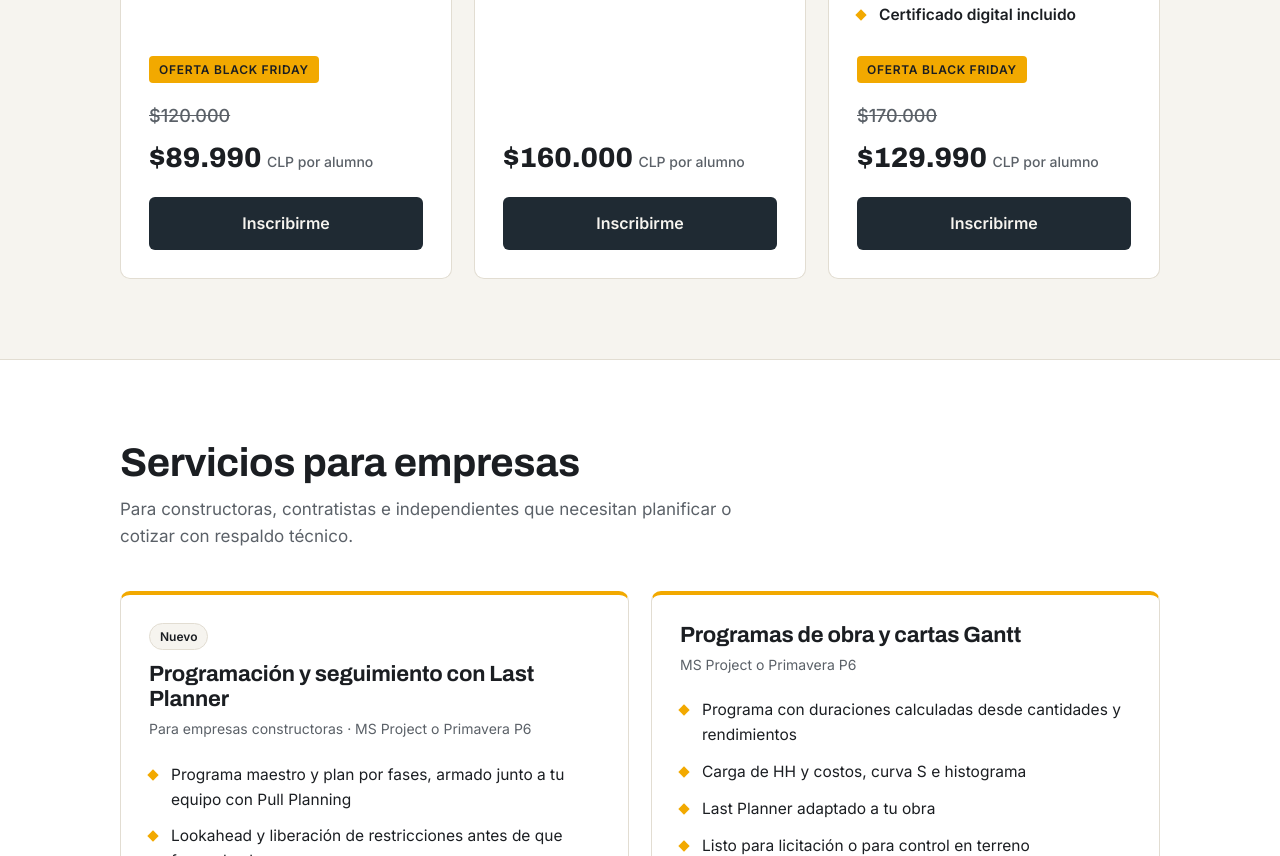
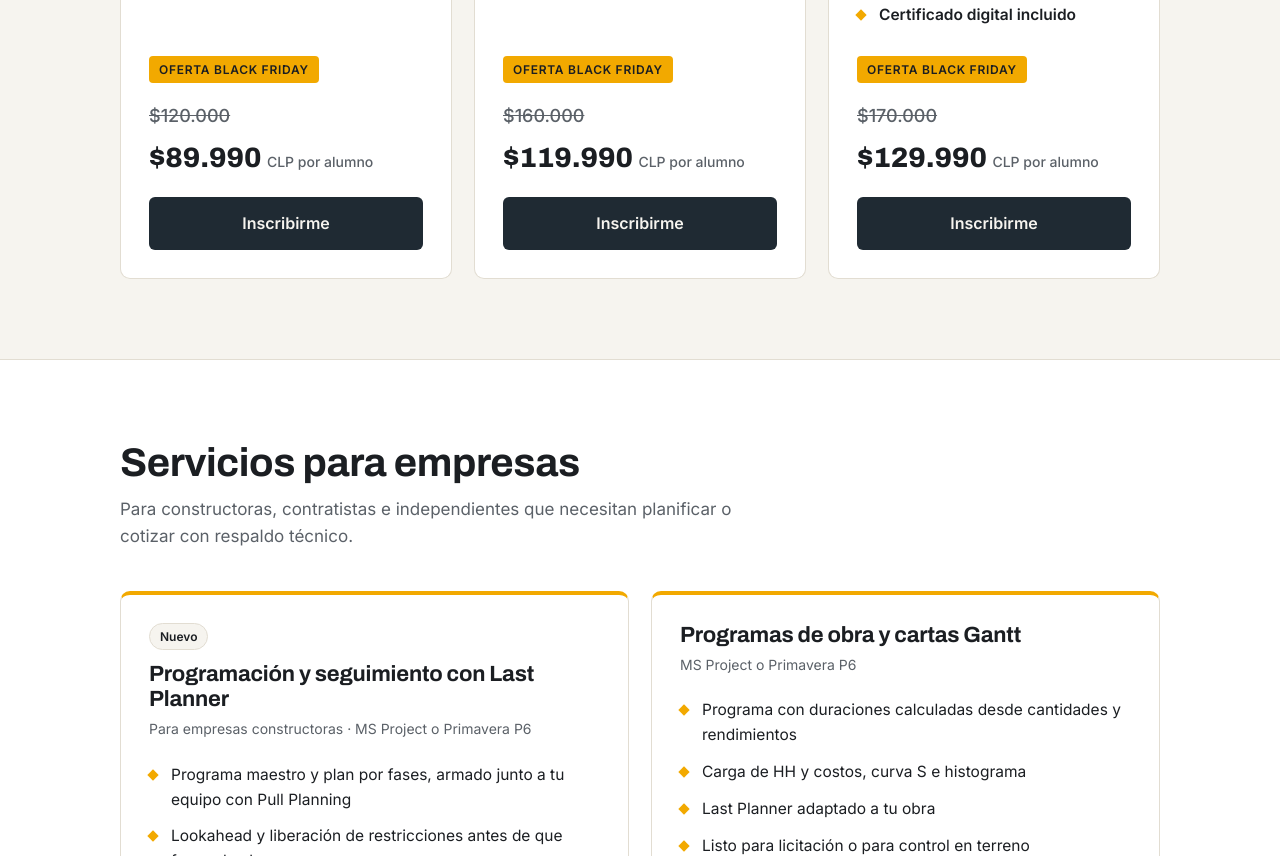
Before and after one commit to delaoficinaalterreno/delaoficinaalterreno.github.io, a plain HTML site: page index.html in a window 1280 px wide. Shown: the part 1551-2407 px from the top of the page. Drawn offline with Linux system fonts and the light colour scheme.

Commit message:
Precio Black Friday curso de Cubicación e Interpretación de Planos
Co-Authored-By: Claude Sonnet 5.5 <noreply@anthropic.com>
Claude-Session: https://claude.ai/code/session_018yu76b4VVSx7BTJvEMWQNg

```diff
--- a/index.html
+++ b/index.html
@@ -164,7 +164,8 @@ footer{background:#161e25;color:#9aa3ab;font-size:14px;padding:22px 0;text-align
           <li>Armado de presupuesto para cotizar y licitar</li>
           <li><b>Certificado digital incluido</b></li>
         </ul>
-        <div class="price">$160.000 <small>CLP por alumno</small></div>
+        <div class="bf">Oferta Black Friday</div>
+        <div class="price"><s class="old">$160.000</s><br>$119.990 <small>CLP por alumno</small></div>
         <a class="btn" href="https://wa.me/56991395213?text=Hola,%20quiero%20inscribirme%20en%20el%20curso%20de%20Cubicaci%C3%B3n%20e%20Interpretaci%C3%B3n%20de%20Planos" target="_blank" rel="noopener">Inscribirme</a>
       </article>
 
```
